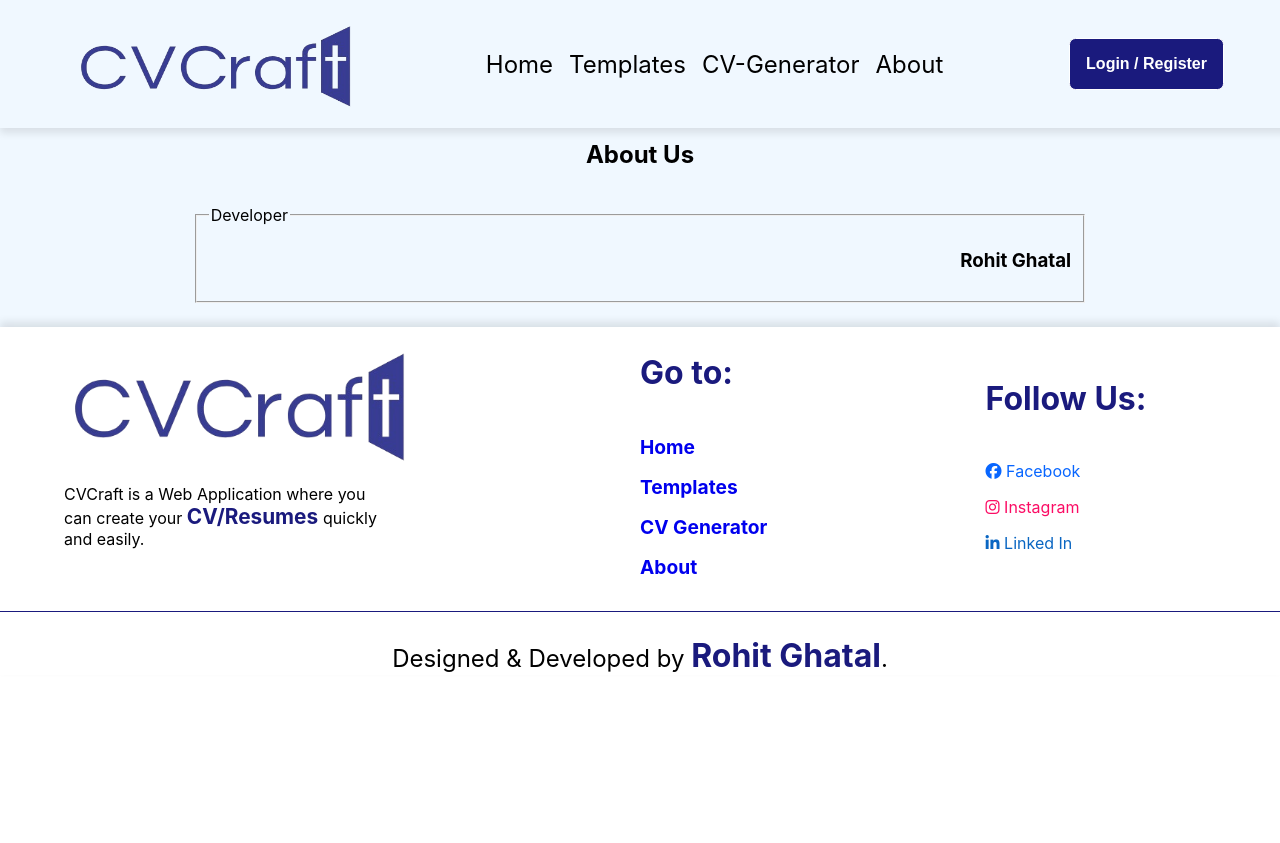
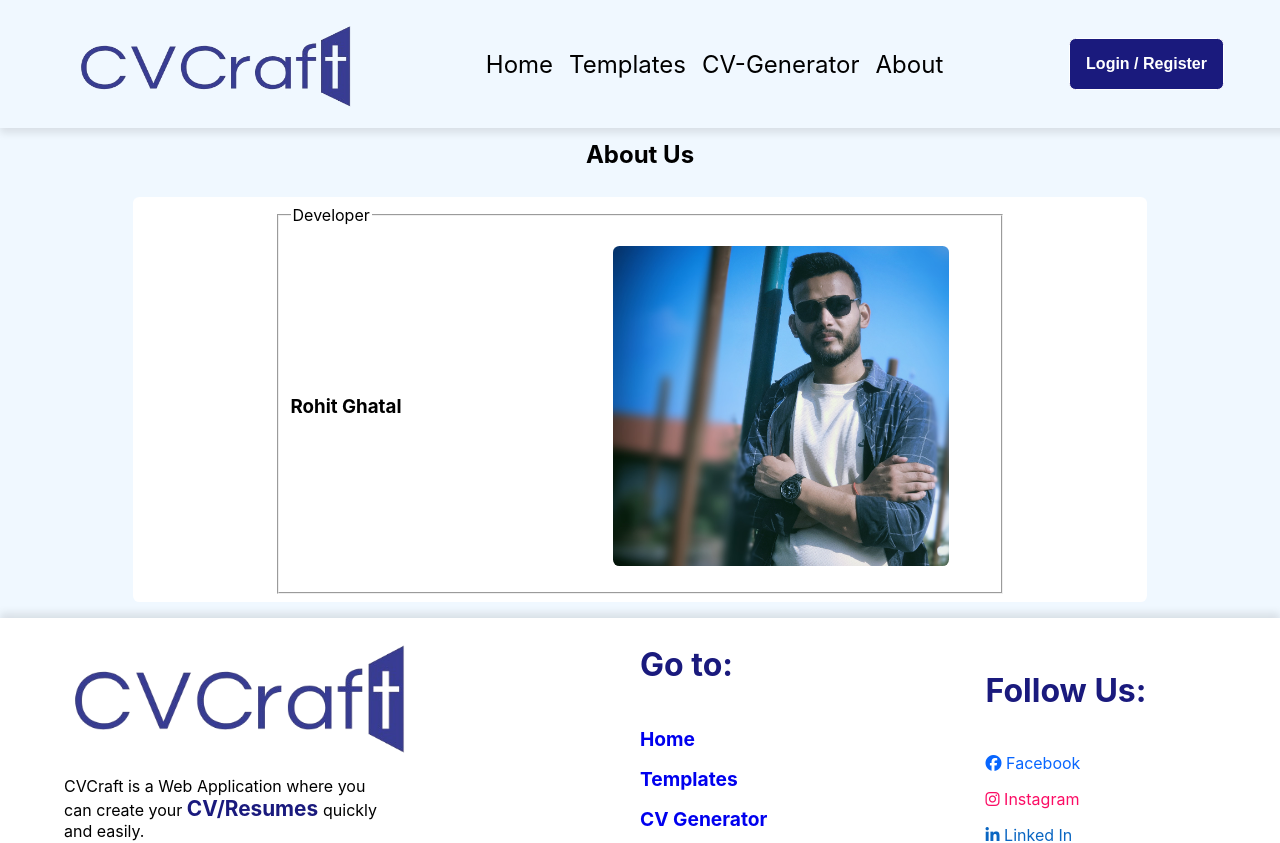
Before and after one commit to rohitghatal1/CVMaker-ReactJS, a React (Create React App) app: page /about in a window 1280 px wide. Shown: the top 843 px of the page. Before the commit the page ends 800 px from the top, so only its background shows below. Built offline with nearby package versions, Linux system fonts and the light colour scheme.

Commit message:
added developer photo

```diff
--- a/src/components/about.css
+++ b/src/components/about.css
@@ -10,7 +10,9 @@
 }
 
 .aboutUsConponent .aboutUsContainer{
-    /* background-color: white; */
+    background-color: white;
+    width: 80%;
+    margin: auto;
     padding: 0.5rem;
     border-radius: 0.4rem;
 }
@@ -23,6 +25,16 @@
     margin: auto;
 }
 
+.aboutUsConponent .aboutUsContainer .owner .developerPhoto{
+    width: 21rem;
+    height: 20rem;
+}
+.aboutUsConponent .aboutUsContainer .owner .developerPhoto img{
+    width: 100%;
+    height: 100%;
+    border-radius: 0.4rem;
+}
+
 .aboutUsConponent .aboutUsContainer .aboutApp{
     width: 70%;
     margin: auto;
--- a/src/components/aboutUs.js
+++ b/src/components/aboutUs.js
@@ -1,5 +1,6 @@
 import React from 'react'
 import './about.css'
+import developerPhoto from '../assets/personPhotos/profilePic.jpg'
 
 export default function AboutUs() {
   return (
@@ -9,11 +10,12 @@ export default function AboutUs() {
         <div className="aboutUsContainer">
           <fieldset className="owner">
             <legend>Developer</legend>
-                <figure><img src="" alt="" /></figure>
             <div className="ownerInfo">
               <h3>Rohit Ghatal</h3>
             </div>
+            <figure className='developerPhoto'><img src={developerPhoto} alt="" /></figure>
           </fieldset>
+
           <div className="aboutApp">
 
           </div>
```
Also changed, not shown: src/assets/personPhotos/profilePic.jpg (added). Lines whose indentation alone changed are shown as unchanged.
